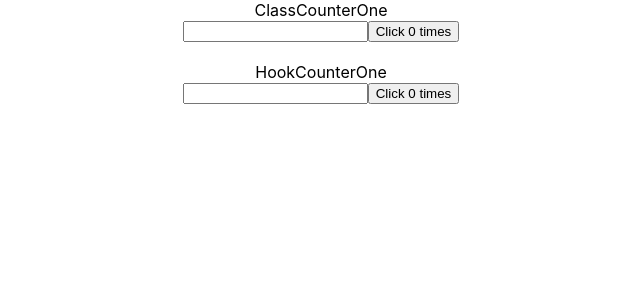
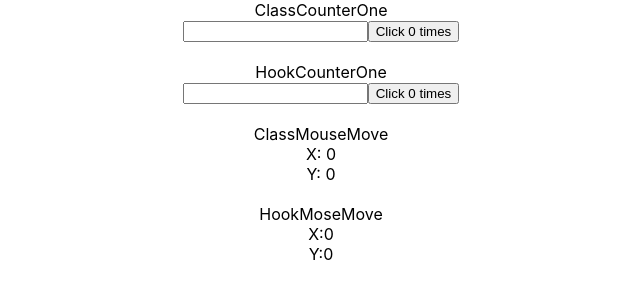
Before and after one commit to rishabhjaiswal155/React-Effect-Hook, a React (Create React App) app: page / in a window 1280 px wide. Shown: the top 300 px of the page, without its empty margins (319-959 px from the left). Built offline with nearby package versions, Linux system fonts and the light colour scheme.

Commit message:
MouseMove Example with both Class Component and Functional Component(useEffect hooks) with run effects only once

```diff
--- a/src/App.js
+++ b/src/App.js
@@ -2,12 +2,16 @@ import logo from './logo.svg';
 import './App.css';
 import ClassCounterOne from './components/ClassCounterOne';
 import HookCounterOne from './components/HookCounterOne';
+import ClassMouseMove from './components/ClassMouseMove';
+import HookMoseMove from './components/HookMoseMove';
 
 function App() {
   return (
     <div className="App">
       <ClassCounterOne/><br/>
-      <HookCounterOne/>
+      <HookCounterOne/><br/>
+      <ClassMouseMove/><br/>
+      <HookMoseMove/>
     </div>
   );
 }
--- /dev/null
+++ b/src/components/ClassMouseMove.js
@@ -0,0 +1,30 @@
+import React, { Component } from 'react'
+
+class ClassMouseMove extends Component {
+    constructor(props) {
+      super(props)
+
+      this.state = {
+         x:0,
+         y:0
+      }
+    }
+
+    logMousePosition=e=>{
+        this.setState({x:e.clientX, y:e.clientY })
+    }
+
+    componentDidMount(){
+        window.addEventListener('mousemove',this.logMousePosition)
+    }
+  render() {
+    return (
+      <div>ClassMouseMove<br/>
+      X: {this.state.x}  <br/>
+      Y: {this.state.y}
+      </div>
+    )
+  }
+}
+
+export default ClassMouseMove
--- /dev/null
+++ b/src/components/HookMoseMove.js
@@ -0,0 +1,24 @@
+import React, {useState,useEffect} from 'react'
+
+function HookMoseMove() {
+    const [x,setX]=useState(0)
+    const [y,setY]=useState(0)
+    const logMousePosition=e=>{
+        console.log('updating MouseMove')
+        setX(e.clientX)
+        setY(e.clientY)
+    }
+
+    useEffect(()=>{
+        console.log('updating useEffect')
+        window.addEventListener('mousemove',logMousePosition)
+        },[])
+  return (
+    <div>HookMoseMove<br/>
+    X:{x}<br/>
+    Y:{y}
+    </div>
+  )
+}
+
+export default HookMoseMove
```
